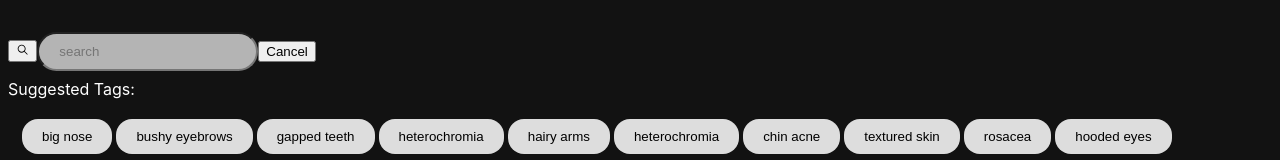
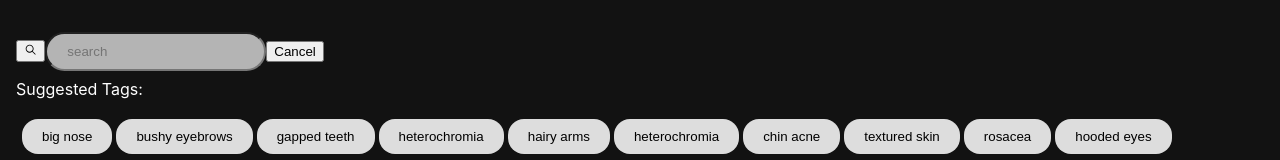
Before and after one commit to kshruti99/Flowers, a React (Create React App) app in the folder our-flowers-app/: page /search in a window 1280 px wide. Shown: the top 160 px of the page. Built offline with nearby package versions, Linux system fonts and the light colour scheme.

Commit message:
oops few more changes

```diff
--- a/our-flowers-app/src/index.css
+++ b/our-flowers-app/src/index.css
@@ -43,14 +43,15 @@ input {
 
 form {
   margin-top: 2em;
-  margin-left: 0.5em;
+  margin-left: 1em;
 }
 
 p.sugg {
   margin-top: 0.5em;
-  margin-left: 0.5em;
+  margin-left: 1em;
 }
 
 ul {
+  margin-top: 0.5em;
   padding-inline-start: 20px;
 }
```
